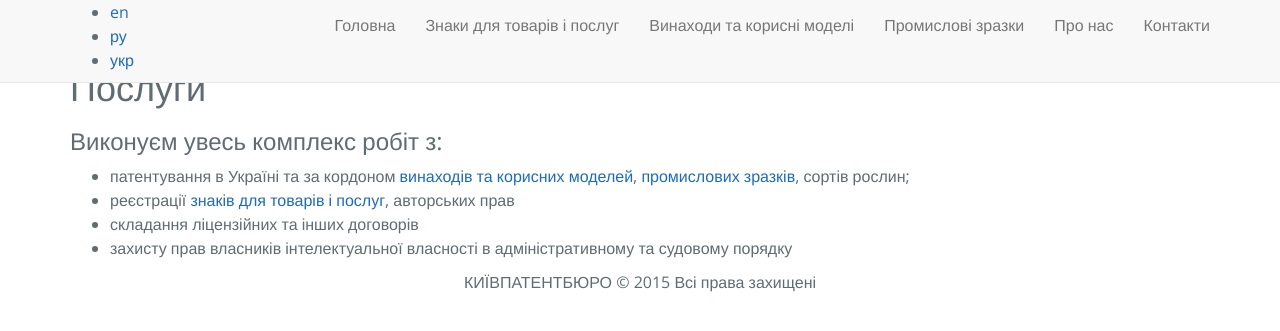
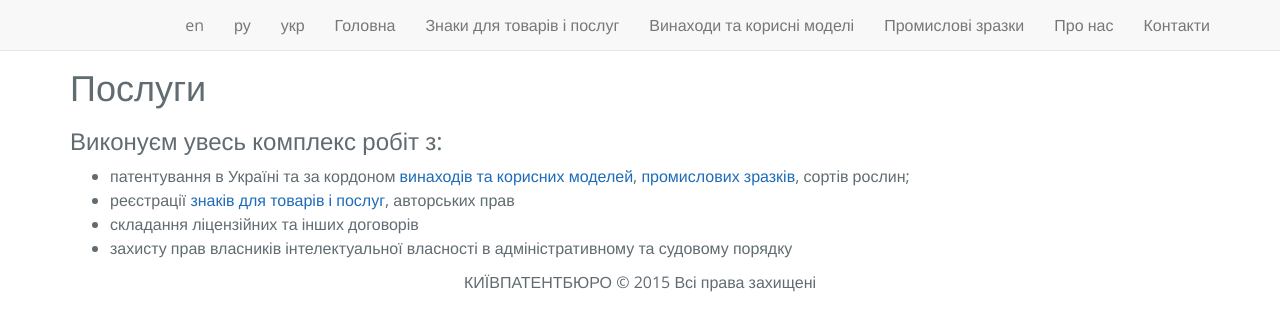
Before and after one commit to Mindshine/patent, a Jekyll site: the page built from _posts/ua/pages/2000-01-01-index.html, in a window 1280 px wide. Shown: the top 331 px of the page. Built offline with Jekyll 4.4.1, drawn with Linux system fonts in a browser that asks for light colours; Markdown is read by kramdown in place of the engine named in the settings.

Commit message:
Update default.html

```diff
--- a/_layouts/default.html
+++ b/_layouts/default.html
@@ -40,7 +40,7 @@
 					<ul class="nav navbar-nav navbar-right">{% for menu in site.data.navigation[page.lang] %}
 						<li><a href="{{base}}{{ menu[1].url }}">{{ menu[1].title }}</a></li>{% endfor %}
 					</ul>
-					<ul class="lang">{% assign posts=site.posts | where:"name", page.name | sort: 'path' %}{% for post in posts %}
+					<ul class="lang nav navbar-nav navbar-right">{% assign posts=site.posts | where:"name", page.name | sort: 'path' %}{% for post in posts %}
 						<li>
 							<a href="{{base}}{{ post.url }}" class="{{ post.lang }}" title="{{ site.data.languages[post.lang].name }}">{{ site.data.languages[post.lang].short }}</a>
 						</li>{% endfor %}
```
